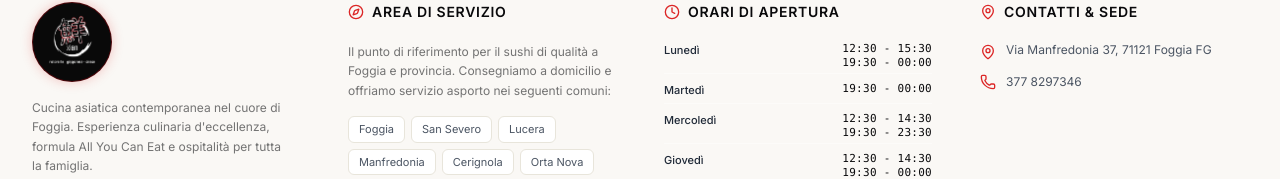
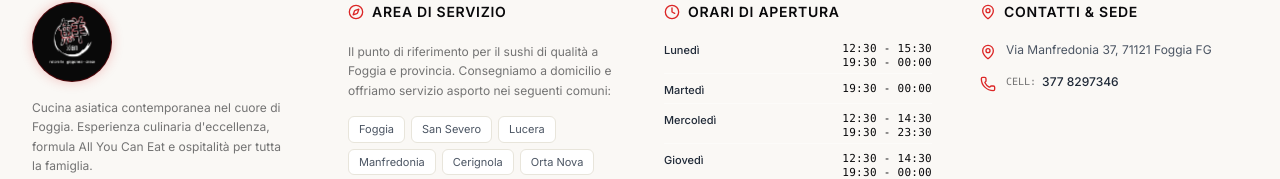
Before and after one commit to influencee-dev/Xian-Sushi-Foggia, a React (Vite) app: page / in a window 1280 px wide. Shown: the part 4796-4975 px from the top of the page. Built offline with nearby package versions, Linux system fonts and the light colour scheme.

Commit message:
Add files via upload

```diff
--- a/src/components/Footer.tsx
+++ b/src/components/Footer.tsx
@@ -109,14 +109,26 @@ export default function Footer({ onPageChange, onOpenBooking, onOpenLegal }: Foo
                 <MapPin className="w-4 h-4 text-amber-500 flex-shrink-0 mt-0.5" />
                 <span>{RESTAURANT_CONFIG.address}</span>
               </li>
-              <li className="flex items-center gap-2.5">
-                <Phone className="w-4 h-4 text-amber-500 flex-shrink-0" />
-                <a
-                  href={`tel:${RESTAURANT_CONFIG.phone}`}
-                  className="hover:text-white transition-colors"
-                >
-                  {RESTAURANT_CONFIG.phoneDisplay}
-                </a>
+              <li className="flex items-start gap-2.5">
+                <Phone className="w-4 h-4 text-amber-500 flex-shrink-0 mt-0.5" />
+                <div className="flex flex-col gap-1">
+                  <a
+                    href={`tel:${RESTAURANT_CONFIG.phone}`}
+                    className="hover:text-white transition-colors flex items-center gap-1.5"
+                  >
+                    <span className="text-neutral-500 text-[10px] uppercase font-mono">Cell:</span>
+                    <span className="font-medium text-neutral-300">{RESTAURANT_CONFIG.phoneDisplay}</span>
+                  </a>
+                  {RESTAURANT_CONFIG.landline && (
+                    <a
+                      href={`tel:${RESTAURANT_CONFIG.landline}`}
+                      className="hover:text-white transition-colors flex items-center gap-1.5"
+                    >
+                      <span className="text-neutral-500 text-[10px] uppercase font-mono">Tel:</span>
+                      <span className="font-medium text-neutral-300">{RESTAURANT_CONFIG.landlineDisplay}</span>
+                    </a>
+                  )}
+                </div>
               </li>
             </ul>
           </div>
--- a/src/components/LegalModals.tsx
+++ b/src/components/LegalModals.tsx
@@ -74,7 +74,7 @@ export default function LegalModals({ activeDoc, onClose }: LegalModalsProps) {
                 <div className="p-4 bg-neutral-950/50 rounded-xl border border-neutral-800/40 space-y-2">
                   <h4 className="text-xs font-mono uppercase tracking-widest text-amber-500 font-bold">1. Titolare del Trattamento</h4>
                   <p className="text-xs text-neutral-400">
-                    Il titolare del trattamento dei dati è <strong>Xian Sushi Foggia S.r.l.</strong>, con sede legale a Foggia in Via Manfredonia 37. Per qualsiasi domanda puoi contattarci all'indirizzo email <span className="text-amber-500/90">info@xiansushifoggia.it</span> o al numero di telefono <span className="text-amber-500/90">377 8297346</span>.
+                    Il titolare del trattamento dei dati è <strong>Xian Sushi Foggia S.r.l.</strong>, con sede legale a Foggia in Via Manfredonia 37. Per qualsiasi domanda puoi contattarci all'indirizzo email <span className="text-amber-500/90">info@xiansushifoggia.it</span> o ai numeri di telefono <span className="text-amber-500/90">Cell: 377 829 7346</span> / <span className="text-amber-500/90">Tel: 0881 778389</span>.
                   </p>
                 </div>
 
@@ -273,7 +273,7 @@ export default function LegalModals({ activeDoc, onClose }: LegalModalsProps) {
                     </div>
                     <div>
                       <span className="text-neutral-500 block uppercase tracking-wider font-mono text-[10px]">Contatti Telefonici</span>
-                      <span className="text-amber-500 font-medium">377 8297346</span>
+                      <span className="text-amber-500 font-medium">Cell. 377 829 7346 / Tel. 0881 778389</span>
                     </div>
                     <div>
                       <span className="text-neutral-500 block uppercase tracking-wider font-mono text-[10px]">Indirizzo Email Ufficiale</span>
```
